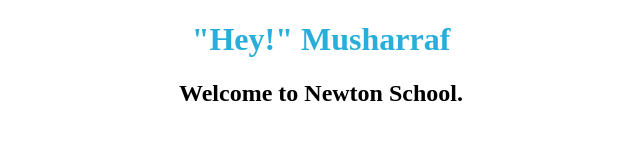
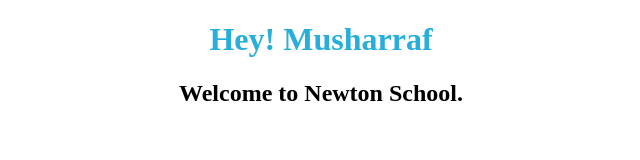
Before and after one commit to Hussain-Musharraf/Greetings-with-Props---Outputting-Dynamic-Data-Working-with-Expressions-in-JSX---q3gjiobjzd5o, a React app: page / in a window 1280 px wide. Shown: the top 160 px of the page, without its empty margins (319-959 px from the left). Built offline with nearby package versions, Linux system fonts and the light colour scheme.

Commit message:
third committed

```diff
--- a/src/components/Welcome.js
+++ b/src/components/Welcome.js
@@ -3,7 +3,7 @@ import React from 'react'
 function Welcome(props) {
     return (
         <>
-        <h1>"Hey!" {props.name}</h1>
+        <h1>Hey! {props.name}</h1>
         <h2>Welcome to Newton School.</h2>
         </>
     )
```
